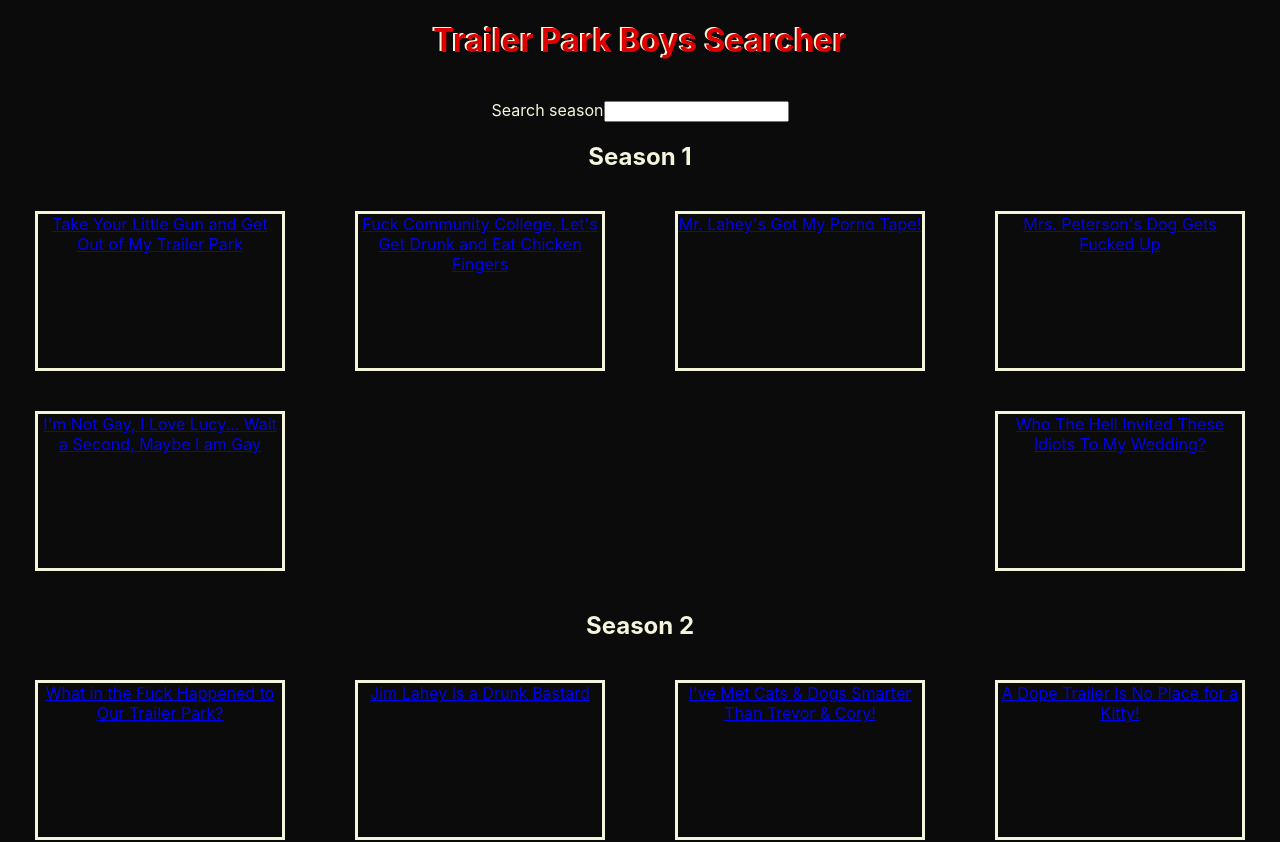
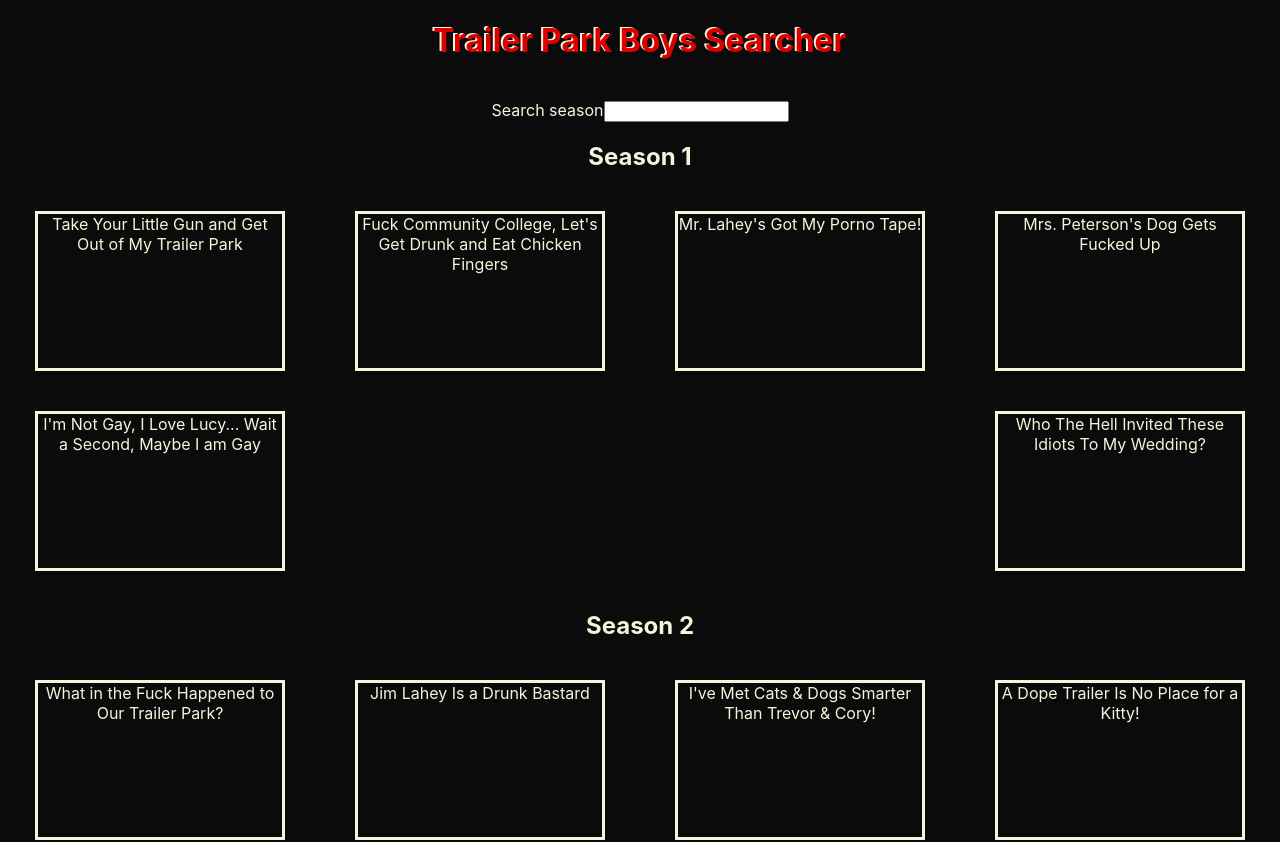
Before and after one commit to mb-dir/trailer-park-boys-search, a React (Create React App) app: page / in a window 1280 px wide. Shown: the top 842 px of the page. Built offline with nearby package versions, Linux system fonts and the light colour scheme.

Commit message:
Prepare the link

```diff
--- a/src/components/SeasonContent/SeasonContent.js
+++ b/src/components/SeasonContent/SeasonContent.js
@@ -7,7 +7,7 @@
         el.hidden ? className = "season__episode season__episode--hidden episode" : className = "season__episode episode";
         return(
             <div className={className} key={el.episodeID}>
-                <a className="episode__title" href="google.com">{el.title}</a>
+                <a className="episode__title" target="_blank" href={el.linkToEpisode}>{el.title}</a>
             </div>
         );
     });
```
